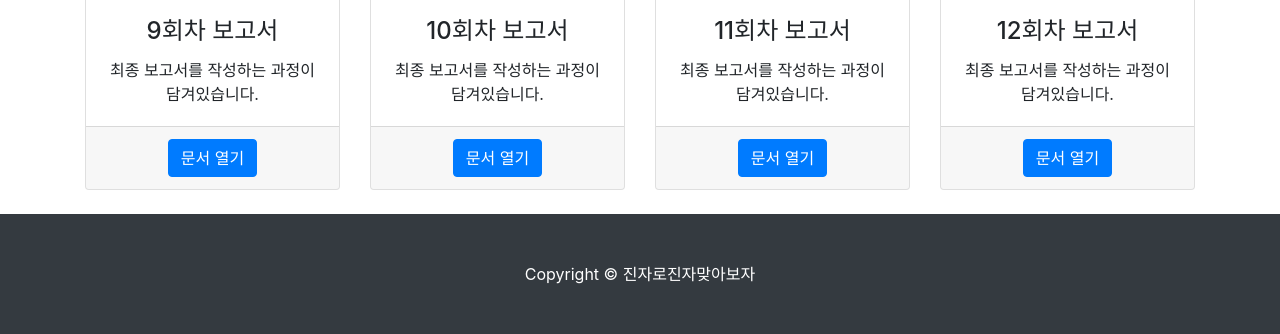
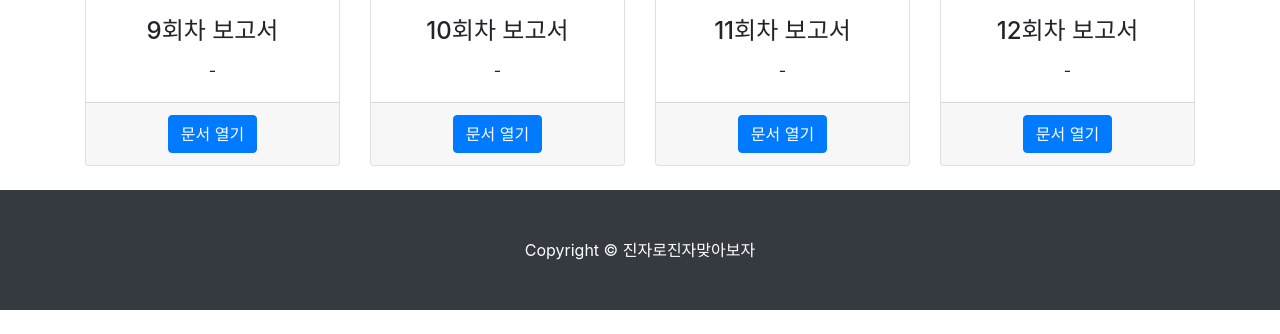
Before and after one commit to oksean0330/researches, a website: page index.html in a window 1280 px wide. Shown: the part 1735-2069 px from the top of the page. After the commit the page ends 2045 px from the top, so only its background shows below. Drawn offline with Linux system fonts and the light colour scheme.

Commit message:
Update index.html

```diff
--- a/index.html
+++ b/index.html
@@ -210,7 +210,7 @@
           <img class="card-img-top" src="img/googledocs.png" alt="">
           <div class="card-body">
             <h4 class="card-title">9회차 보고서</h4>
-            <p class="card-text">최종 보고서를 작성하는 과정이 담겨있습니다.</p>
+            <p class="card-text">-</p>
           </div>
           <div class="card-footer">
             <a href="https://docs.google.com/document/d/1K-jek9D9S9w2xjawQ5E_g7Kv9sxYmGpk-y-PkAxYNZY/edit?usp=sharing" class="btn btn-primary">문서 열기</a>
@@ -223,7 +223,7 @@
           <img class="card-img-top" src="img/googledocs.png" alt="">
           <div class="card-body">
             <h4 class="card-title">10회차 보고서</h4>
-            <p class="card-text">최종 보고서를 작성하는 과정이 담겨있습니다.</p>
+            <p class="card-text">-</p>
           </div>
           <div class="card-footer">
             <a href="https://docs.google.com/document/d/1cmkOVAX9eal9xspZxNTjWUnE9C5Dcw9uSdWFGphZkYA/edit?usp=sharing" class="btn btn-primary">문서 열기</a>
@@ -236,7 +236,7 @@
           <img class="card-img-top" src="img/googledocs.png" alt="">
           <div class="card-body">
             <h4 class="card-title">11회차 보고서</h4>
-            <p class="card-text">최종 보고서를 작성하는 과정이 담겨있습니다.</p>
+            <p class="card-text">-</p>
           </div>
           <div class="card-footer">
             <a href="https://docs.google.com/document/d/159nubSbaAAd2ph9Ar7VSWiqrgO2mo-g_MCkS88DrmPk/edit?usp=sharing" class="btn btn-primary">문서 열기</a>
@@ -249,7 +249,7 @@
           <img class="card-img-top" src="img/googledocs.png" alt="">
           <div class="card-body">
             <h4 class="card-title">12회차 보고서</h4>
-            <p class="card-text">최종 보고서를 작성하는 과정이 담겨있습니다.</p>
+            <p class="card-text">-</p>
           </div>
           <div class="card-footer">
             <a href="https://docs.google.com/document/d/1nCXXtsMUa8YvrpX9E57rIuRKqjpuswNvw3WHIzUS7KA/edit?usp=sharing" class="btn btn-primary">문서 열기</a>
```
